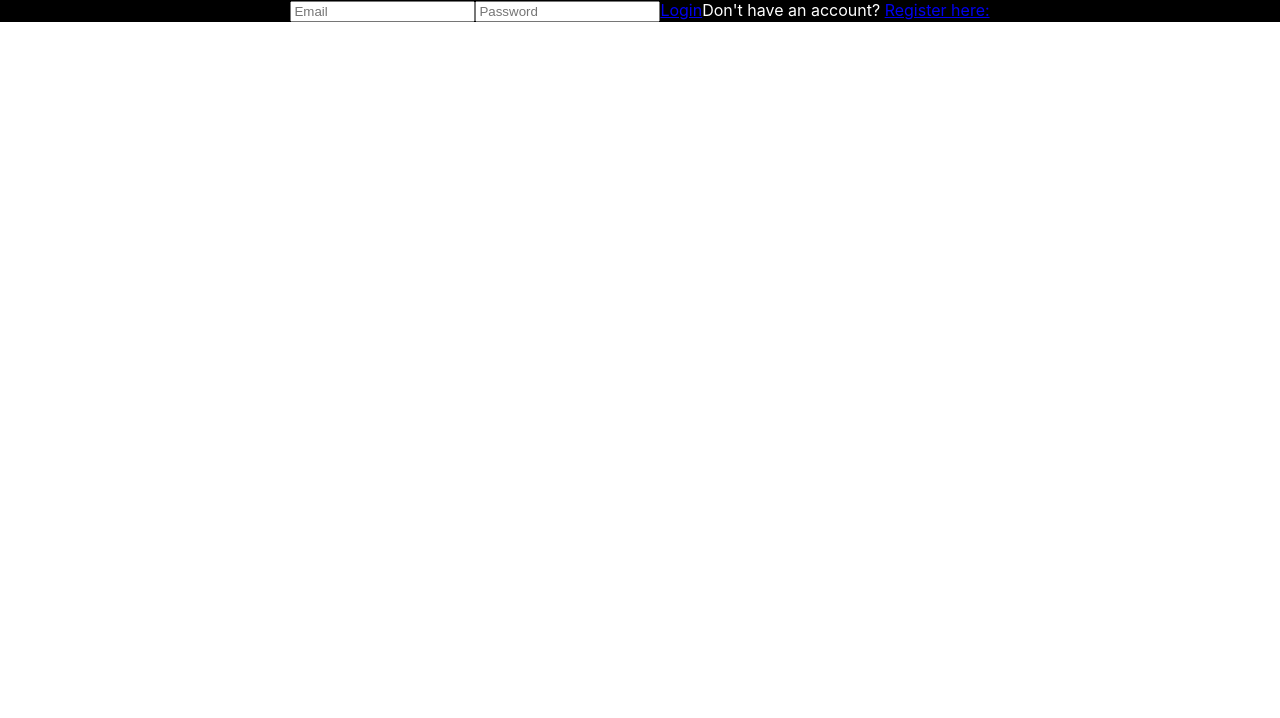
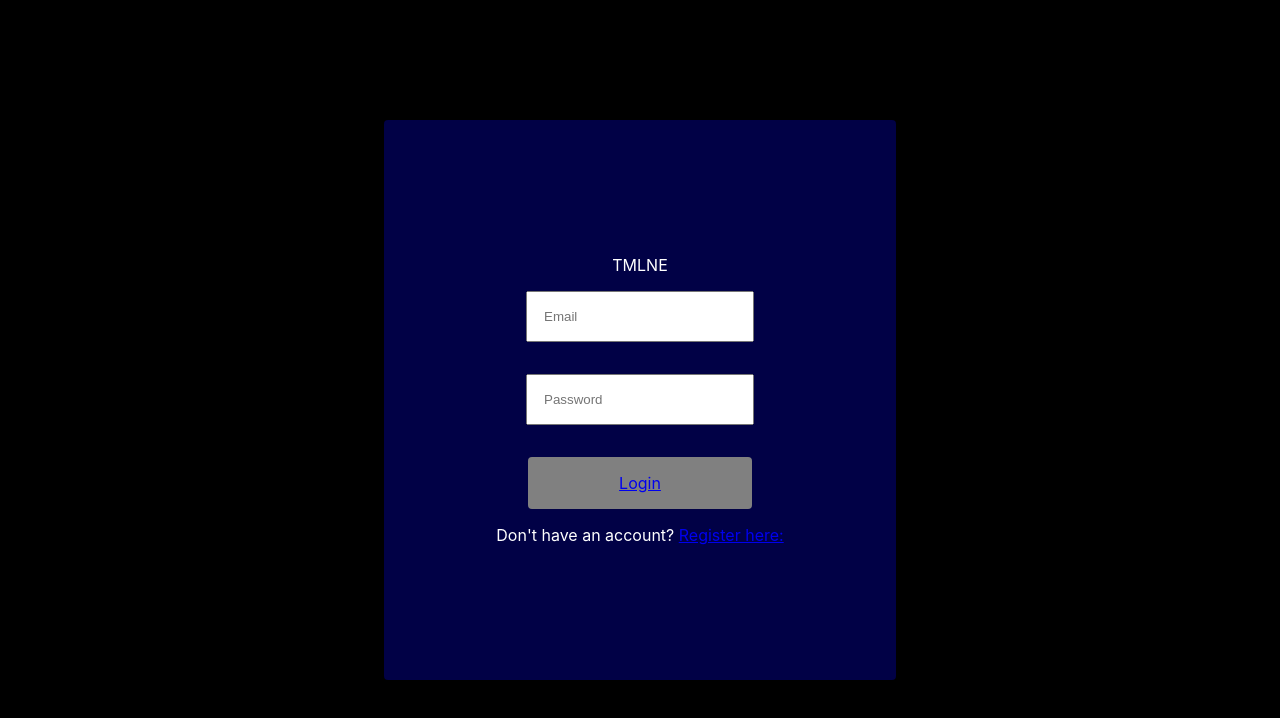
Before and after one commit to rayacooper/TMLNE, a React (Create React App) app: page / in a window 1280 px wide. Shown: the top 718 px of the page. Built offline with nearby package versions, Linux system fonts and the light colour scheme.

Commit message:
Styling login, register

```diff
--- a/src/Components/Login/Login.css
+++ b/src/Components/Login/Login.css
@@ -0,0 +1,46 @@
+.Main {
+    height: 100vh;
+    display: flex;
+    justify-content: center;
+    align-items: center;
+}
+
+.Inputs{
+    display: flex;
+    flex-direction: column;
+    align-items: center;
+    justify-content: center;
+    width: 80vw;
+    height: 70vh;
+    background-color: rgb(1, 1, 70);
+    border-radius: 4px;
+}
+
+.Inputs input {
+    width: 30vw;
+}
+
+#Enter-Button {
+    background-color: gray;
+    color: black;
+    width: 30vw;
+}
+
+@media screen and (min-width: 925px){
+    .Inputs{
+        width: 40vw;
+    }
+
+    .Inputs input {
+        width: 15vw;
+        padding: 2vh;
+        margin: 2vh;
+    }
+
+    #Enter-Button{
+        width: 15vw;
+        padding: 2vh;
+        margin: 2vh;
+        border-radius: 4px;
+    }
+}
--- a/src/Components/Login/Login.js
+++ b/src/Components/Login/Login.js
@@ -5,11 +5,12 @@ import './Login.css';
 
 const Login = () => {
     return(
-        <div>
-            <div className="Login Inputs">
+        <div className="Main">
+            <div className="Inputs">
+                <span>TMLNE</span>
                 <input type="text" placeholder="Email"/>
                 <input type="password" placeholder="Password" />
-                <Link to="/home"><span>Login</span></Link>
+                <div id="Enter-Button"><Link to="/home"><span>Login</span></Link></div>
                 <span>Don't have an account? <Link to="/register">Register here:</Link></span>
             </div>
         </div>
--- a/src/Components/Register/Register.js
+++ b/src/Components/Register/Register.js
@@ -1,16 +1,19 @@
 import React from 'react';
 import {Link} from 'react-router-dom';
 
-import './Register.css';
+import './../Login/Login.css';
 
 const Register = () => {
     return(
-        <div>
-            <input type="text" placeholder="Email"/>
-            <input type="password" placeholder="Password" />
-            <input type="password" placeholder="Retype Password" />
-            <Link to="/home"><span>Create Account</span></Link>
-            <span>Already registered? <Link to="/">Login here:</Link></span>
+        <div className="Main">
+            <div className="Inputs">
+                <span>TMLNE</span>
+                <input type="text" placeholder="Email"/>
+                <input type="password" placeholder="Password" />
+                <input type="password" placeholder="Retype Password" />
+                <div id="Enter-Button"><Link to="/home"><span>Create Account</span></Link></div>
+                <span>Already registered? <Link to="/">Login here:</Link></span>
+            </div>
         </div>
     )
 }
```
Also changed, not shown: src/Components/Register/Register.css (deleted).
